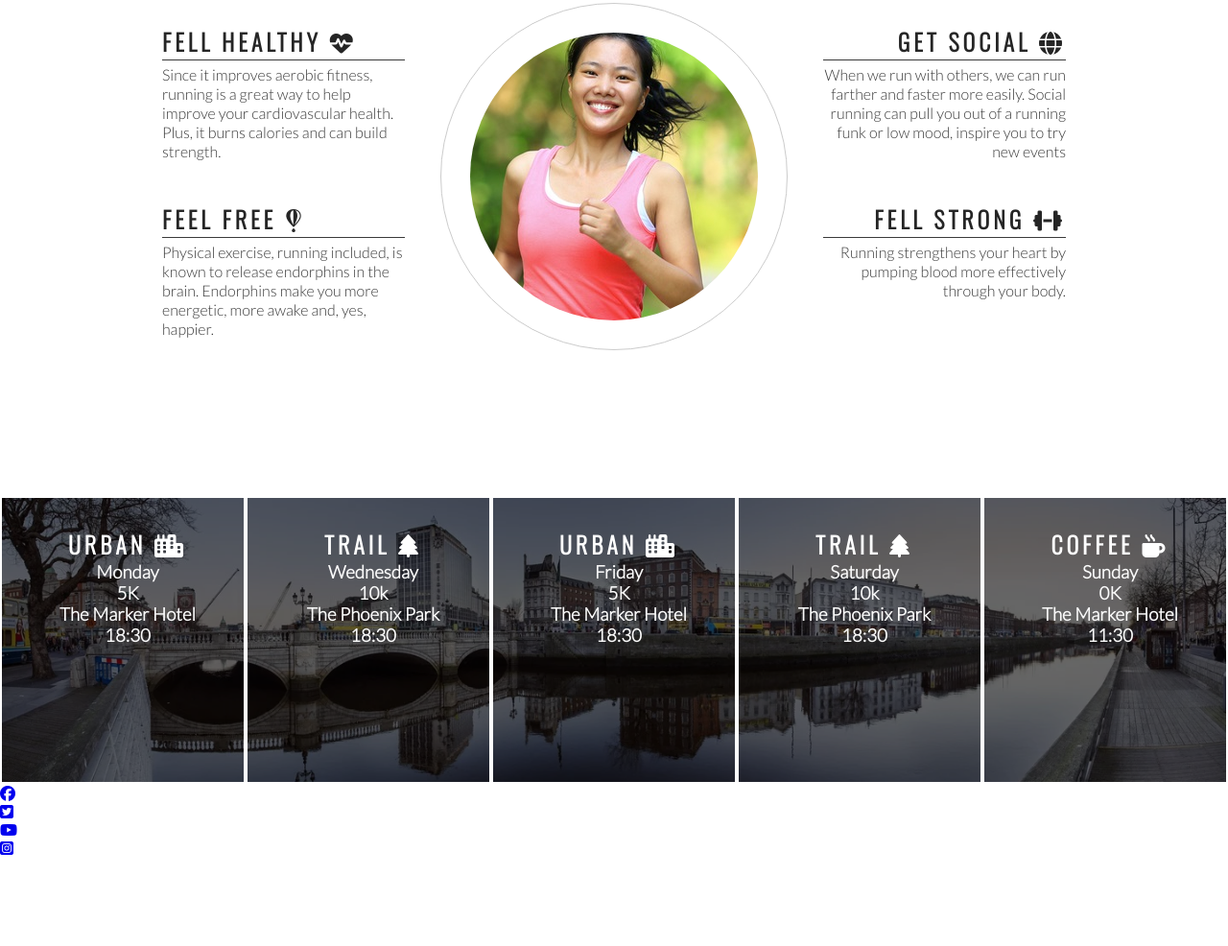
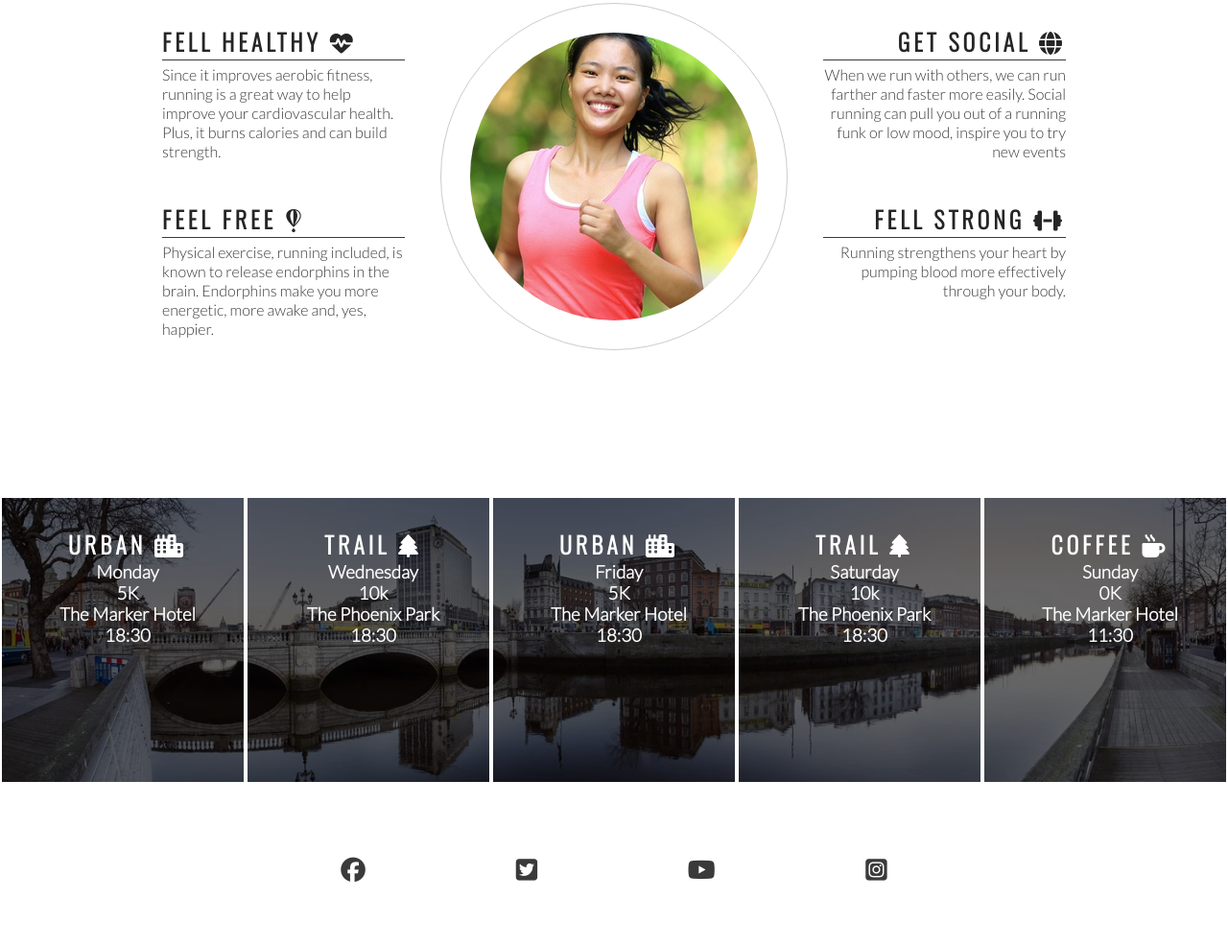
Before and after one commit to humberto-pereira/love-running, a plain HTML site: page index.html in a window 1280 px wide. Shown: the part 778-1764 px from the top of the page at 96% size. Before the commit the page ends 1671 px from the top, so only its background shows below. Drawn offline with nearby package versions, Linux system fonts and the light colour scheme.

Commit message:
add style to footer social media icons

```diff
--- a/assets/css/style.css
+++ b/assets/css/style.css
@@ -215,3 +215,25 @@ hr {
 #times h2 {
   color: white;
 }
+
+/* footer */
+
+footer{
+  height: 150px;
+}
+
+.social-networks{
+  text-align: center;
+}
+
+.social-networks > li {
+  display: inline;
+  text-decoration: none;
+}
+
+.social-networks i {
+  font-size: 160%;
+  margin: 1%;
+  padding: 5%;
+  color: #3a3a3a;
+}
--- a/index.html
+++ b/index.html
@@ -114,26 +114,22 @@
     </div>
   </section>
   <footer>
-    <ul>
+    <ul class="social-networks">
       <li>
         <a href="https://facebook.com" target="_blank" rel="noopener"
-          aria-label="visit our facebook page (opens in a new tab)"><i class="fa-brands fa-facebook"></i>
-        </a>
+          aria-label="visit our facebook page (opens in a new tab)"><i class="fa-brands fa-facebook"></i></a>
       </li>
       <li>
         <a href="https://twitter.com" target="_blank" rel="noopener"
-        aria-label="visit our twitter page (opens in a new tab)"><i class="fa-brands fa-square-twitter"></i>
-      </a>
+        aria-label="visit our twitter page (opens in a new tab)"><i class="fa-brands fa-square-twitter"></i></a>
       </li>
       <li>
         <a href="https://youtube.com" target="_blank" rel="noopener"
-        aria-label="visit our youtube page (opens in a new tab)"><i class="fa-brands fa-youtube"></i>
-      </a>
+        aria-label="visit our youtube page (opens in a new tab)"><i class="fa-brands fa-youtube"></i></a>
       </li>
       <li>
         <a href="https://instagram.com" target="_blank" rel="noopener"
-        aria-label="visit our instagram page (opens in a new tab)"><i class="fa-brands fa-square-instagram"></i>
-      </a>
+        aria-label="visit our instagram page (opens in a new tab)"><i class="fa-brands fa-square-instagram"></i></a>
       </li>
     </ul>
   </footer>
```
